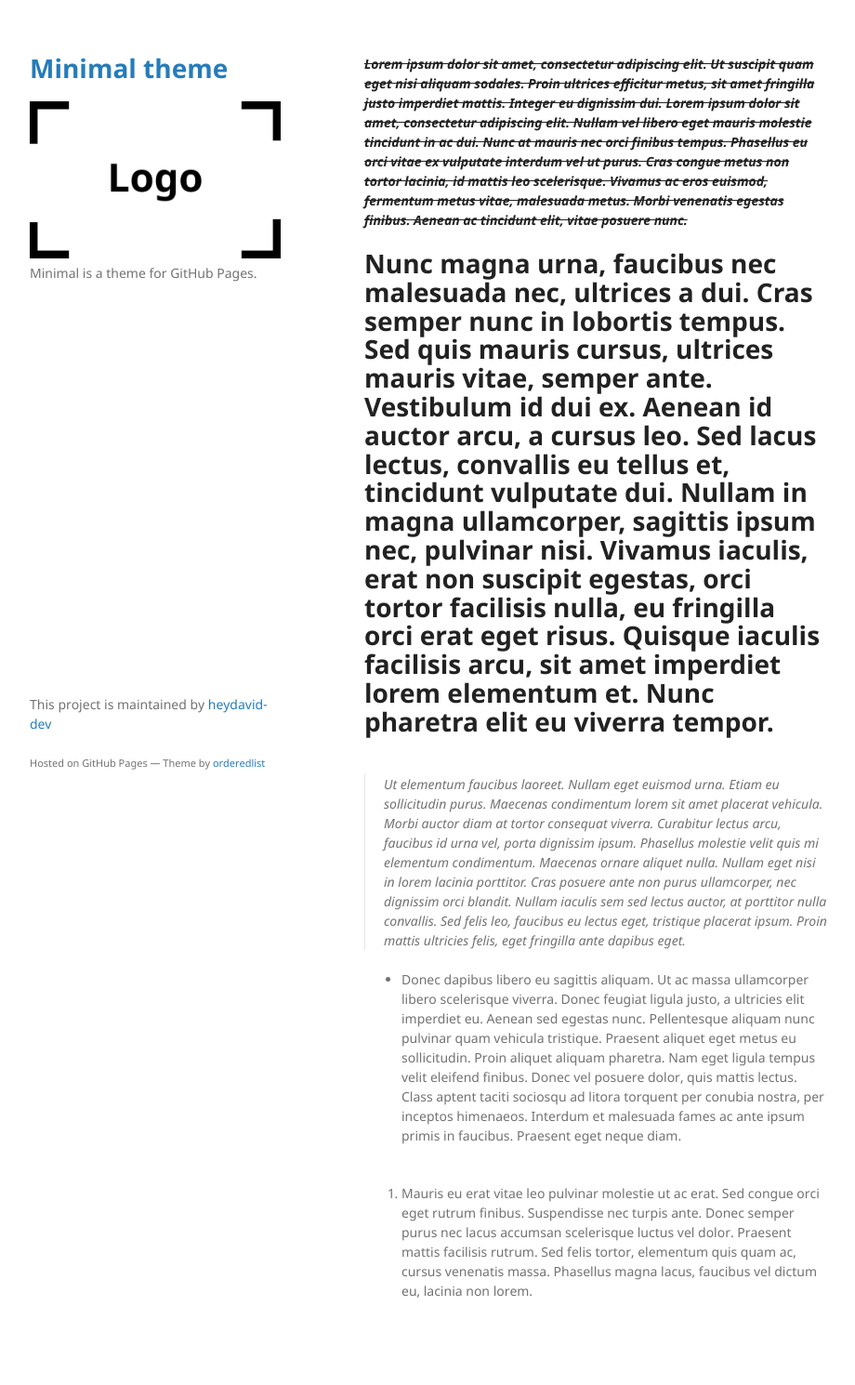
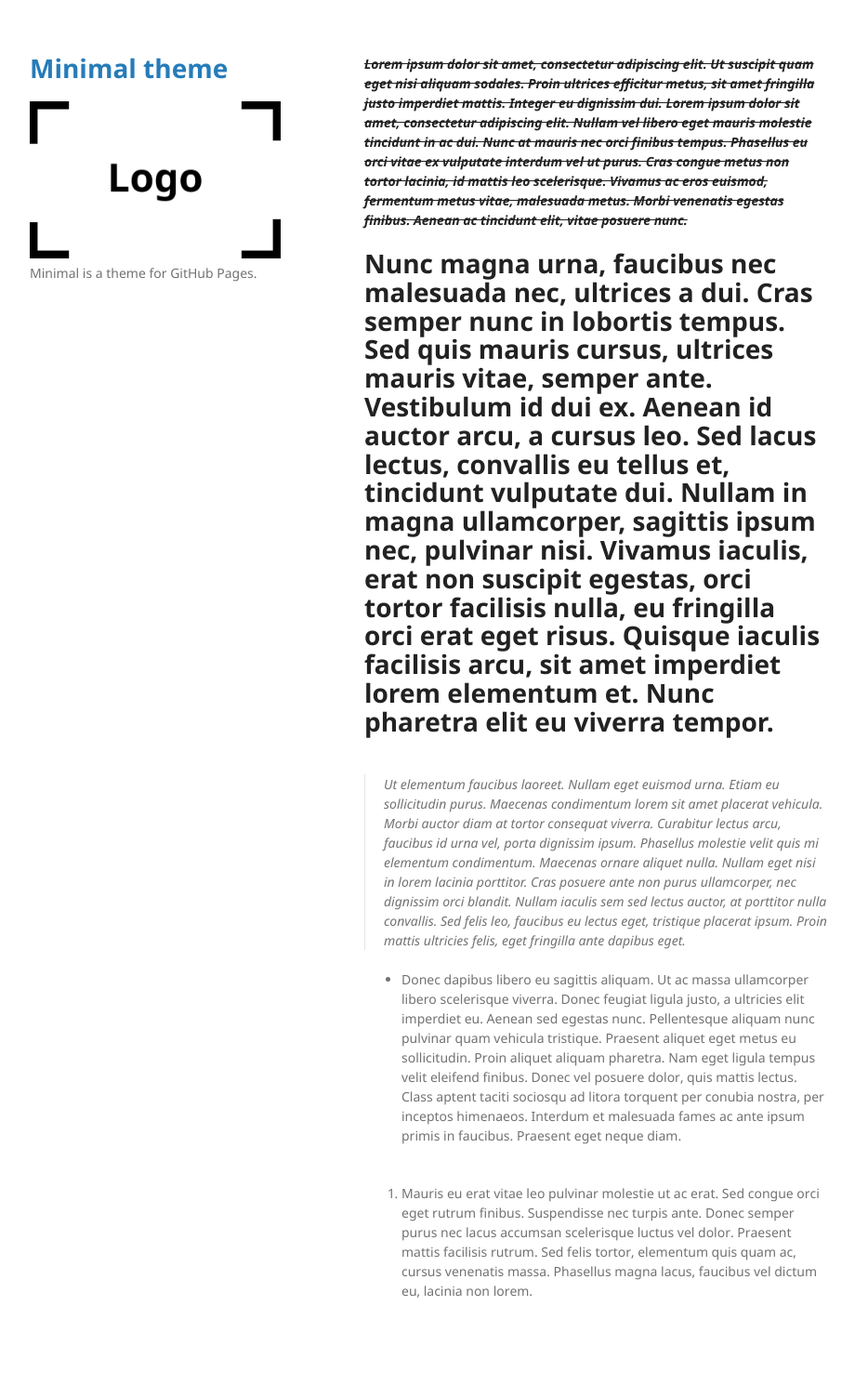
Before and after one commit to heydavid-dev/minimal-dev, a Jekyll site: the page built from index.md, in a window 1280 px wide. Shown: the whole page at 93% size, without its empty margins (178-1098 px from the left). Built offline with Jekyll 4.4.1, drawn with Linux system fonts in a browser that asks for light colours; our own code applies the rules of GitHub Pages for plain Markdown files.

Commit message:
Update default.html

```diff
--- a/_layouts/default.html
+++ b/_layouts/default.html
@@ -30,9 +30,9 @@
       </section>
       <footer>
         {% if site.github.is_project_page %}
-        <p>This project is maintained by <a href="{{ site.github.owner_url }}">{{ site.github.owner_name }}</a></p>
+
         {% endif %}
-        <p><small>Hosted on GitHub Pages &mdash; Theme by <a href="https://github.com/orderedlist">orderedlist</a></small></p>
+
       </footer>
     </div>
     <script src="{{ "/assets/js/scale.fix.js" | relative_url }}"></script>
```
